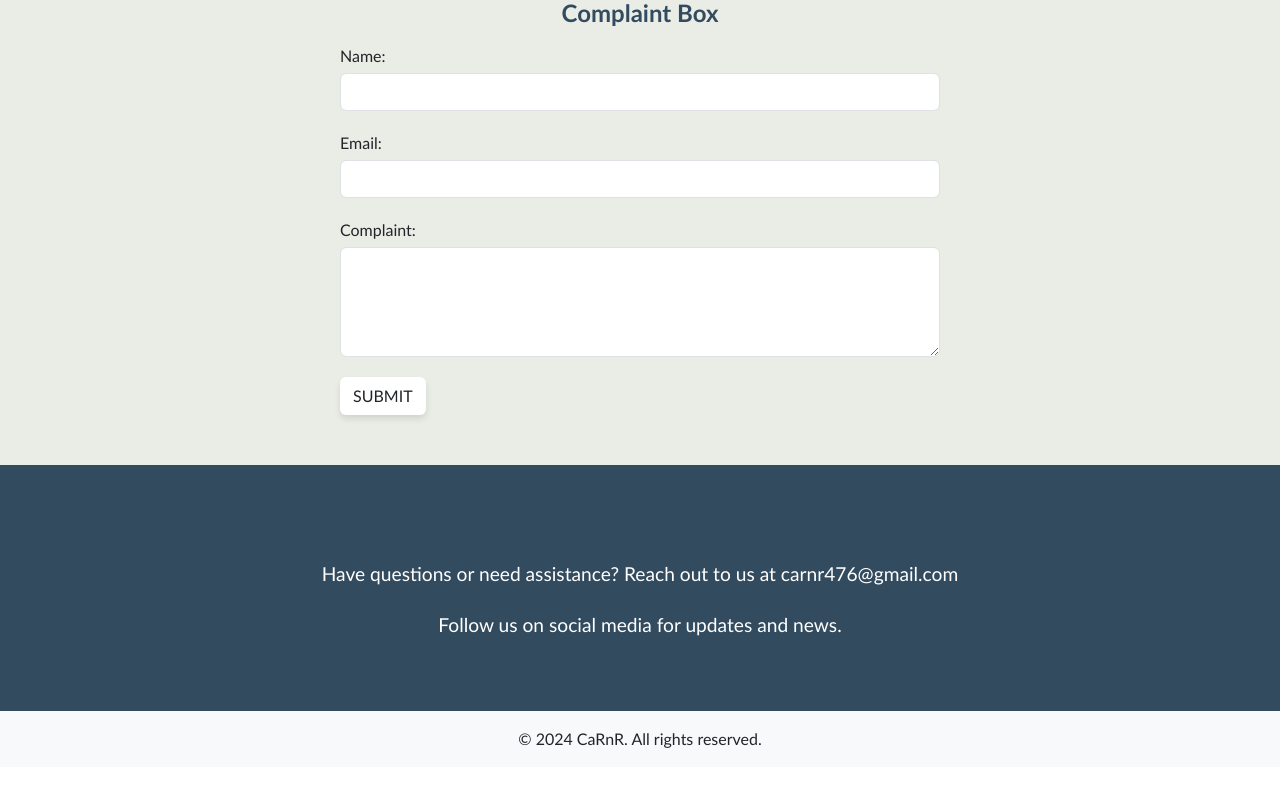
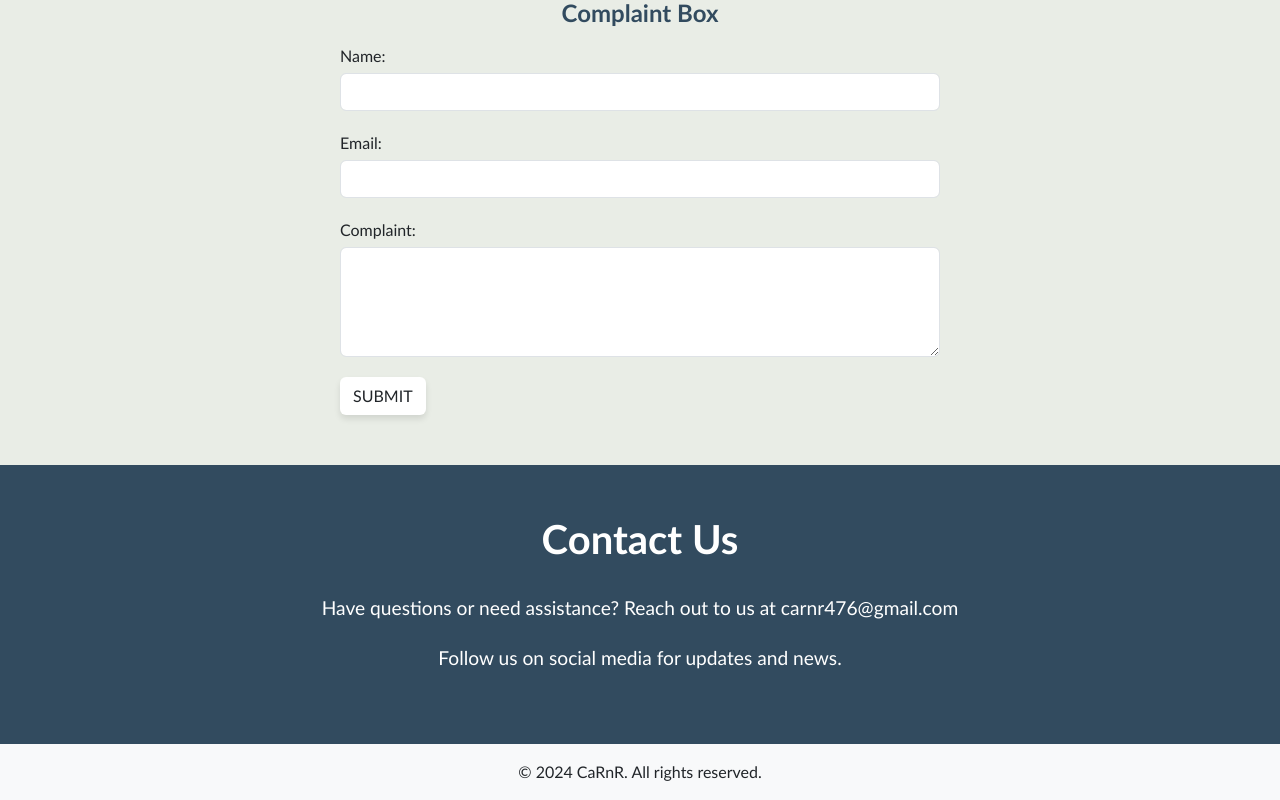
Before and after one commit to Monkey3123/CS-476-Project, a React (Create React App) app in the folder carbnb/: page / in a window 1280 px wide. Shown: the part 2150-2950 px from the top of the page. Before the commit the page ends 2917 px from the top, so only its background shows below. Built offline with nearby package versions, Linux system fonts and the light colour scheme.

Commit message:
fixed color coding on homepage

```diff
--- a/carbnb/src/components/Home/Home.css
+++ b/carbnb/src/components/Home/Home.css
@@ -75,6 +75,13 @@
   font-weight: bold;
   text-align: center;
   margin-bottom: 30px;
+}
+.contact_section-title {
+  font-size: 2.5rem;
+  font-weight: bold;
+  text-align: center;
+  margin-bottom: 30px;
+  color: white;
 }
 
 .section-text {
--- a/carbnb/src/components/Home/Home.js
+++ b/carbnb/src/components/Home/Home.js
@@ -134,7 +134,7 @@ const Home = () => {
       <Element name="contact">
         <section id="contact" className="contact-section">
           <div className="container">
-            <h2 className="section-title">Contact Us</h2>
+            <h2 className="contact_section-title">Contact Us</h2>
             <p className="section-text">
               Have questions or need assistance? Reach out to us at
               carnr476@gmail.com
```
